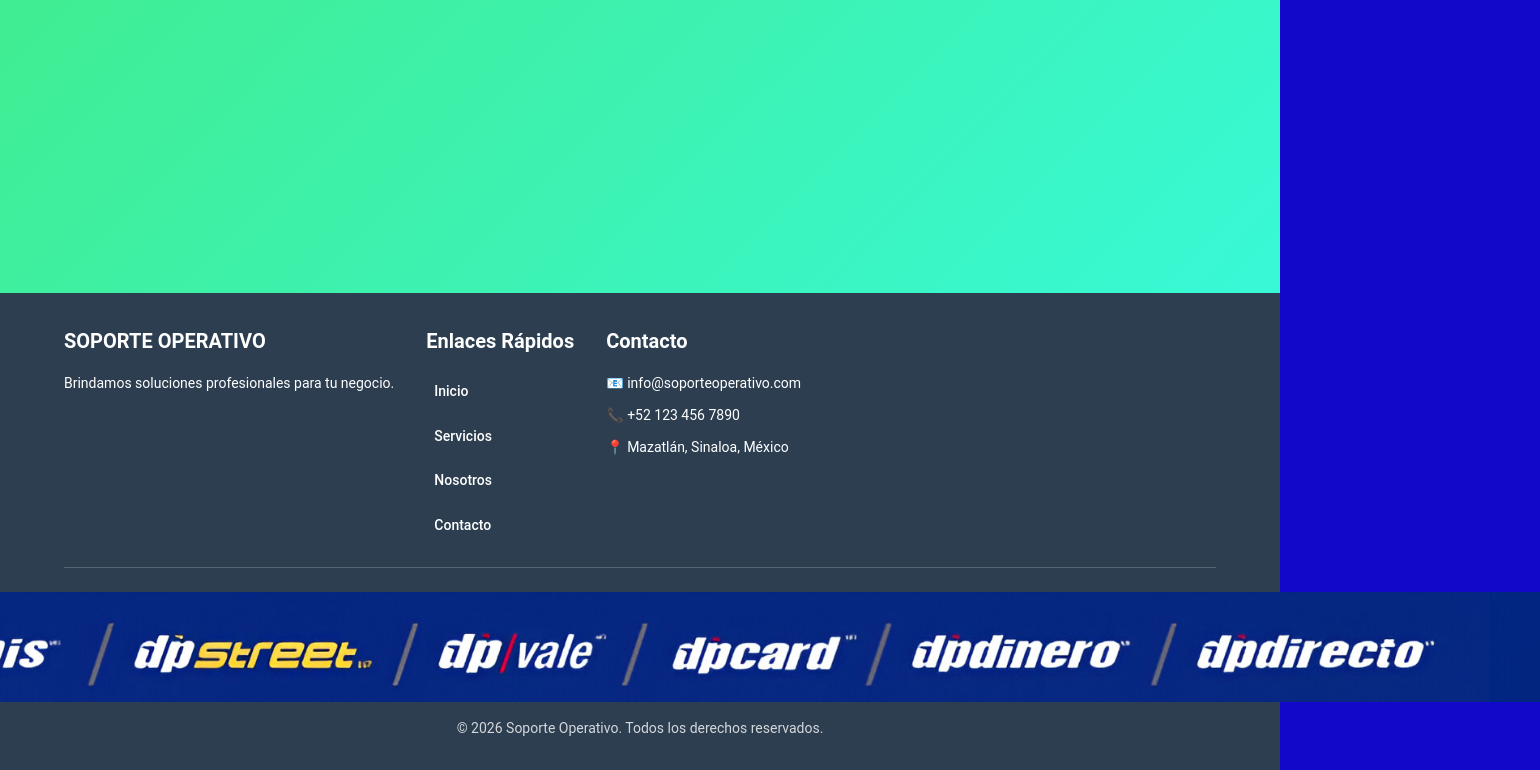
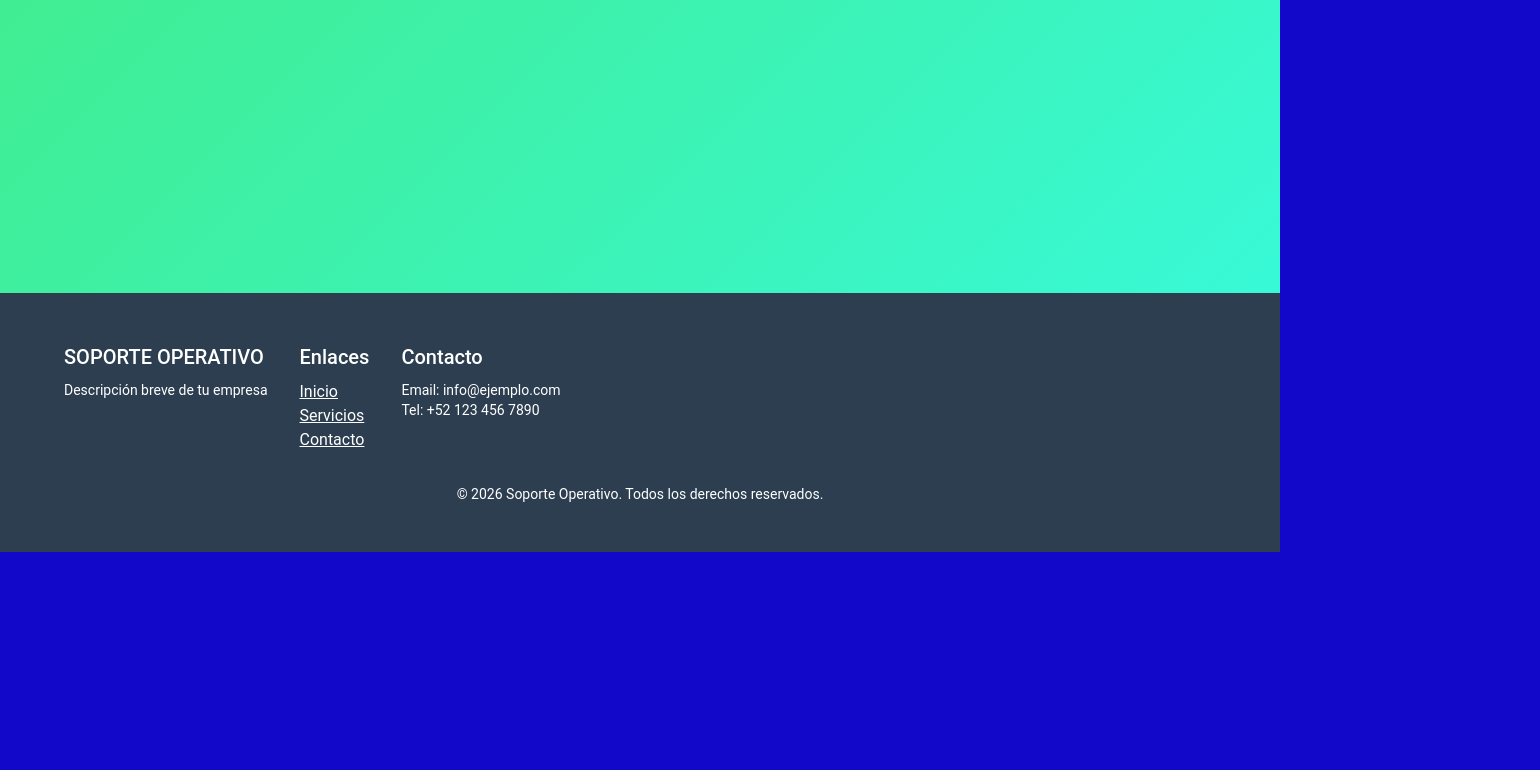
Before and after one commit to maniadiaz/TeybatExplorers, a React (Vite) app: page / in a window 1280 px wide. Shown: the part 2907-3677 px from the top of the page, 1540 px wide, since content can reach past the window. After the commit the page ends 3459 px from the top, so only its background shows below. Built offline with nearby package versions, Linux system fonts and the light colour scheme; some icons are missing.

Commit message:
feat(footer): se creo el footer con navegación

```diff
--- a/src/main.jsx
+++ b/src/main.jsx
@@ -3,7 +3,6 @@ import ReactDOM from 'react-dom/client';
 import App from './App';
 import './index.css';
 import { registerSW } from 'virtual:pwa-register';
-import Footer from './Footer';
 
 // Register service worker for PWA
 const updateSW = registerSW({
--- a/src/Footer.jsx
+++ b/src/pages/Footer.jsx
@@ -1,6 +1,6 @@
 import { Box, Container, Typography, Grid, Link } from '@mui/material';
 
-function Footer() {
+function Footer({ onScrollToSection }) {
   return (
     <Box
       component="footer"
@@ -26,9 +26,30 @@ function Footer() {
             <Typography variant="h6" gutterBottom>
               Enlaces
             </Typography>
-            <Link href="#" color="inherit" display="block">Inicio</Link>
-            <Link href="#" color="inherit" display="block">Servicios</Link>
-            <Link href="#" color="inherit" display="block">Contacto</Link>
+            <Link
+              onClick={() => onScrollToSection?.('section1')}
+              color="inherit"
+              display="block"
+              sx={{ cursor: 'pointer', '&:hover': { textDecoration: 'underline' } }}
+            >
+              Inicio
+            </Link>
+            <Link
+              onClick={() => onScrollToSection?.('section2')}
+              color="inherit"
+              display="block"
+              sx={{ cursor: 'pointer', '&:hover': { textDecoration: 'underline' } }}
+            >
+              Servicios
+            </Link>
+            <Link
+              onClick={() => onScrollToSection?.('contact')}
+              color="inherit"
+              display="block"
+              sx={{ cursor: 'pointer', '&:hover': { textDecoration: 'underline' } }}
+            >
+              Contacto
+            </Link>
           </Grid>
 
           <Grid item xs={12} sm={4}>
--- a/src/pages/OnePage.jsx
+++ b/src/pages/OnePage.jsx
@@ -1,10 +1,10 @@
-import { Box, Container, Typography, Button, IconButton, Grid } from '@mui/material';
+import { Box, Container, Typography, Button, IconButton } from '@mui/material';
 import KeyboardArrowDownIcon from '@mui/icons-material/KeyboardArrowDown';
 import { useRef } from 'react';
 import { useNavigate } from 'react-router-dom';
 import fondoDP from './../../public/image/FONDO_DP_INICIO.JPG'
 import fondoDP2 from './../../public/image/FONDO_DP_2.JPG'
-import logoFooter from './../../public/image/FOOTER_HD.JPG'
+import Footer from './Footer'
 
 const OnePage = () => {
   const navigate = useNavigate();
@@ -20,6 +20,22 @@ const OnePage = () => {
 
   const scrollToNext = (nextRef) => {
     nextRef.current?.scrollIntoView({ behavior: 'smooth' });
+  };
+
+  const handleScrollToSection = (sectionName) => {
+    const sectionMap = {
+      section1: section1Ref,
+      section2: section2Ref,
+      section3: section3Ref,
+      section4: section4Ref,
+      contact: null,
+    };
+
+    if (sectionName === 'contact') {
+      navigate('/contact');
+    } else if (sectionMap[sectionName]) {
+      scrollToSection(sectionMap[sectionName]);
+    }
   };
 
   return (
@@ -275,107 +291,8 @@ const OnePage = () => {
         </IconButton>
       </Box>
 
-      {/* FOOTER NUEVO */}
-      <Box
-        ref={footerRef}
-        component="footer"
-        sx={{
-          bgcolor: '#2c3e50',
-          color: 'white',
-          py: 4,
-        }}
-      >
-        <Container maxWidth="lg">
-          <Grid container spacing={4}>
-            {/* Columna 1: Información de la empresa */}
-            <Grid item xs={12} md={4}>
-              <Typography variant="h6" gutterBottom sx={{ fontWeight: 'bold' }}>
-                SOPORTE OPERATIVO
-              </Typography>
-              <Typography variant="body2" sx={{ mt: 2 }}>
-                Brindamos soluciones profesionales para tu negocio.
-              </Typography>
-            </Grid>
-
-            {/* Columna 2: Enlaces rápidos */}
-            <Grid item xs={12} md={4}>
-              <Typography variant="h6" gutterBottom sx={{ fontWeight: 'bold' }}>
-                Enlaces Rápidos
-              </Typography>
-              <Box sx={{ display: 'flex', flexDirection: 'column', gap: 1, mt: 2 }}>
-                <Button
-                  sx={{ color: 'white', justifyContent: 'flex-start', textTransform: 'none' }}
-                  onClick={() => scrollToSection(section1Ref)}
-                >
-                  Inicio
-                </Button>
-                <Button
-                  sx={{ color: 'white', justifyContent: 'flex-start', textTransform: 'none' }}
-                  onClick={() => scrollToSection(section2Ref)}
-                >
-                  Servicios
-                </Button>
-                <Button
-                  sx={{ color: 'white', justifyContent: 'flex-start', textTransform: 'none' }}
-                  onClick={() => navigate('/about')}
-                >
-                  Nosotros
-                </Button>
-                <Button
-                  sx={{ color: 'white', justifyContent: 'flex-start', textTransform: 'none' }}
-                  onClick={() => navigate('/contact')}
-                >
-                  Contacto
-                </Button>
-              </Box>
-            </Grid>
-
-            {/* Columna 3: Contacto */}
-            <Grid item xs={12} md={4}>
-              <Typography variant="h6" gutterBottom sx={{ fontWeight: 'bold' }}>
-                Contacto
-              </Typography>
-              <Box sx={{ display: 'flex', flexDirection: 'column', gap: 1.5, mt: 2 }}>
-                <Typography variant="body2">
-                  📧 info@soporteoperativo.com
-                </Typography>
-                <Typography variant="body2">
-                  📞 +52 123 456 7890
-                </Typography>
-                <Typography variant="body2">
-                  📍 Mazatlán, Sinaloa, México
-                </Typography>
-              </Box>
-            </Grid>
-          </Grid>
-
-          {/* Línea divisoria */}
-          <Box sx={{ borderTop: '1px solid rgba(255, 255, 255, 0.2)', my: 3 }} />
-
-          {/* Imagen al final */}
-          <Box
-            sx={{
-              display: 'flex',
-              justifyContent: 'center',
-              mb: 2,
-            }}
-          >
-            <Box
-              component="img"
-              src={logoFooter}
-              alt="Logo footer"
-              sx={{
-                maxWidth: '1800px',
-                height: 'auto',
-              }}
-            />
-          </Box>
-
-          {/* Copyright */}
-          <Typography variant="body2" align="center" sx={{ opacity: 0.8 }}>
-            © {new Date().getFullYear()} Soporte Operativo. Todos los derechos reservados.
-          </Typography>
-        </Container>
+      <Box ref={footerRef}>
+        <Footer onScrollToSection={handleScrollToSection} />
       </Box>
     </Box>
   );
```
